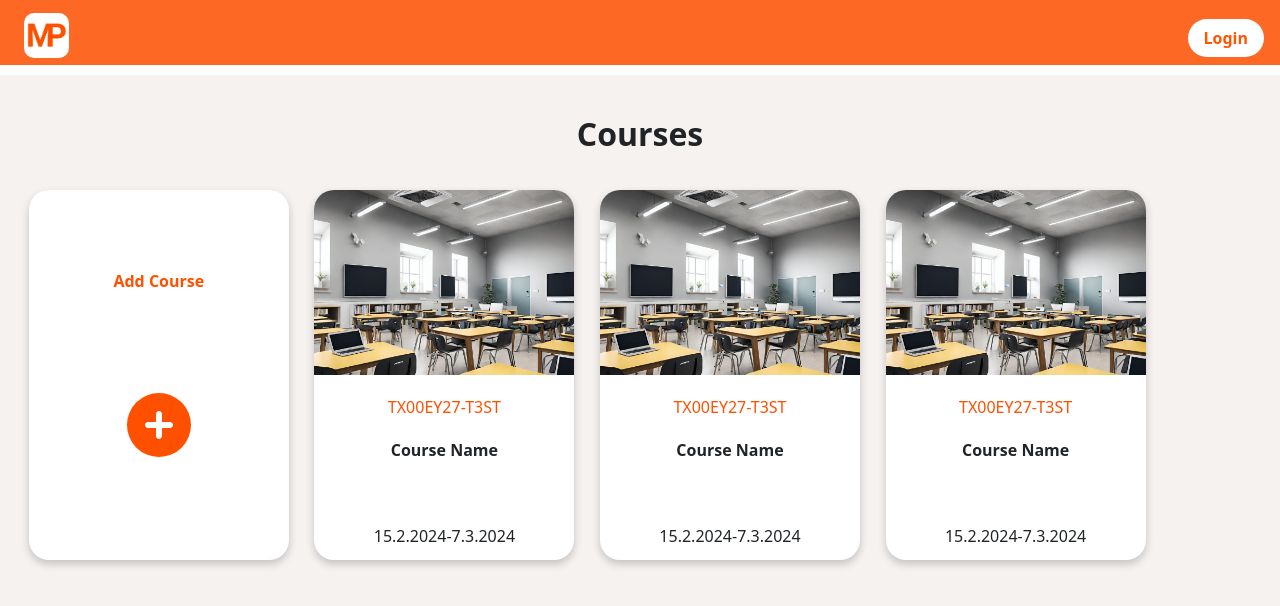
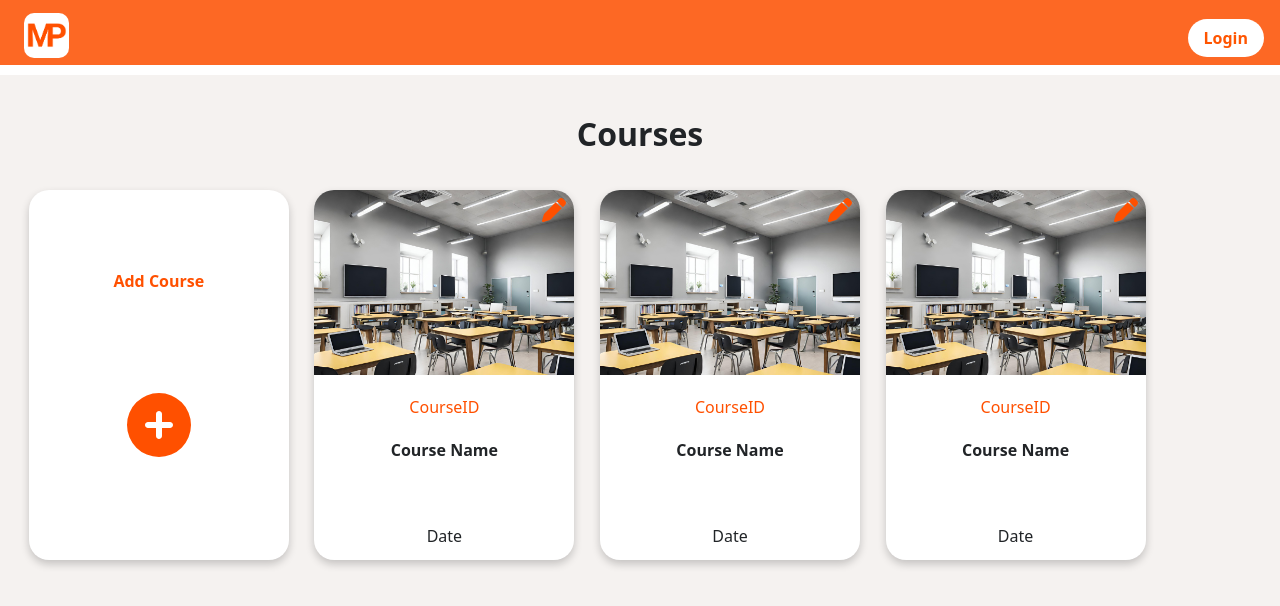
Before and after one commit to Group-6-Software-Development/Project_Poll, a React (Create React App) app in the folder frontend/: page / in a window 1280 px wide. Shown: the top 606 px of the page. Built offline with nearby package versions, Linux system fonts and the light colour scheme.

Commit message:
course card editing

```diff
--- a/frontend/src/components/CourseCard.jsx
+++ b/frontend/src/components/CourseCard.jsx
@@ -1,23 +1,78 @@
 import classPhoto from "../images/classroomPhoto.png";
 import "./styles/CourseCard.css";
+import { FontAwesomeIcon } from "@fortawesome/react-fontawesome";
+import { faPen, faCheck } from "@fortawesome/free-solid-svg-icons";
+
+import { useState } from "react";
+
+const editButton = (
+  <FontAwesomeIcon icon={faPen} style={{ color: "#ff5000" }} size="xl" />
+);
+
+const saveButton = (
+  <FontAwesomeIcon icon={faCheck} style={{ color: "#5cb85c" }} size="xl" />
+);
 
 const CourseCard = () => {
+  const handleEditClick = () => {
+    setIsEditing(!isEditing);
+  };
+  const handleSaveClick = () => {
+    // #TODO: validate changes and save to db
+    setIsEditing(!isEditing);
+  };
+
+  const [isEditing, setIsEditing] = useState(false);
+  const [courseId, setCourseId] = useState("CourseID");
+  const [courseName, setCourseName] = useState("Course Name");
+  const [courseDate, setCourseDate] = useState("Date");
+
   return (
     <div className="course-card">
       <img src={classPhoto} alt="classroom"></img>
+      {isEditing ? (
+        <button onClick={handleSaveClick}>{saveButton}</button>
+      ) : (
+        <button onClick={handleEditClick}>{editButton}</button>
+      )}
+
       <div className="course-info">
         <div className="course-id">
-          <p>TX00EY27-T3ST</p>
+          {isEditing ? (
+            <input
+              type="text"
+              value={courseId}
+              onChange={(e) => setCourseId(e.target.value)}
+            />
+          ) : (
+            <p>{courseId}</p>
+          )}
         </div>
         <div className="course-name">
-          <h4>Course Name</h4>
+          {isEditing ? (
+            <input
+              type="text"
+              value={courseName}
+              onChange={(e) => setCourseName(e.target.value)}
+            />
+          ) : (
+            <h4>{courseName}</h4>
+          )}
         </div>
         <div className="course-date">
-          <p>15.2.2024-7.3.2024</p>
+          {isEditing ? (
+            <input
+              type="text"
+              value={courseDate}
+              onChange={(e) => setCourseDate(e.target.value)}
+            />
+          ) : (
+            <p>{courseDate}</p>
+          )}
         </div>
       </div>
     </div>
   );
 };
-// TODO: there still need changes to make loading of unique data
+
 export default CourseCard;
--- a/frontend/src/components/styles/CourseCard.css
+++ b/frontend/src/components/styles/CourseCard.css
@@ -1,4 +1,5 @@
 .course-card {
+  position: relative;
   text-align: center;
   border-radius: 20px;
   width: 260px;
@@ -25,3 +26,12 @@ img {
   color: var(--main-text-color);
   margin-bottom: 4em;
 }
+
+.course-card button {
+  position: absolute;
+  top: 0;
+  right: 0;
+  z-index: 1;
+  margin-top: 0.5em;
+  margin-right: 0.5em;
+}
```
